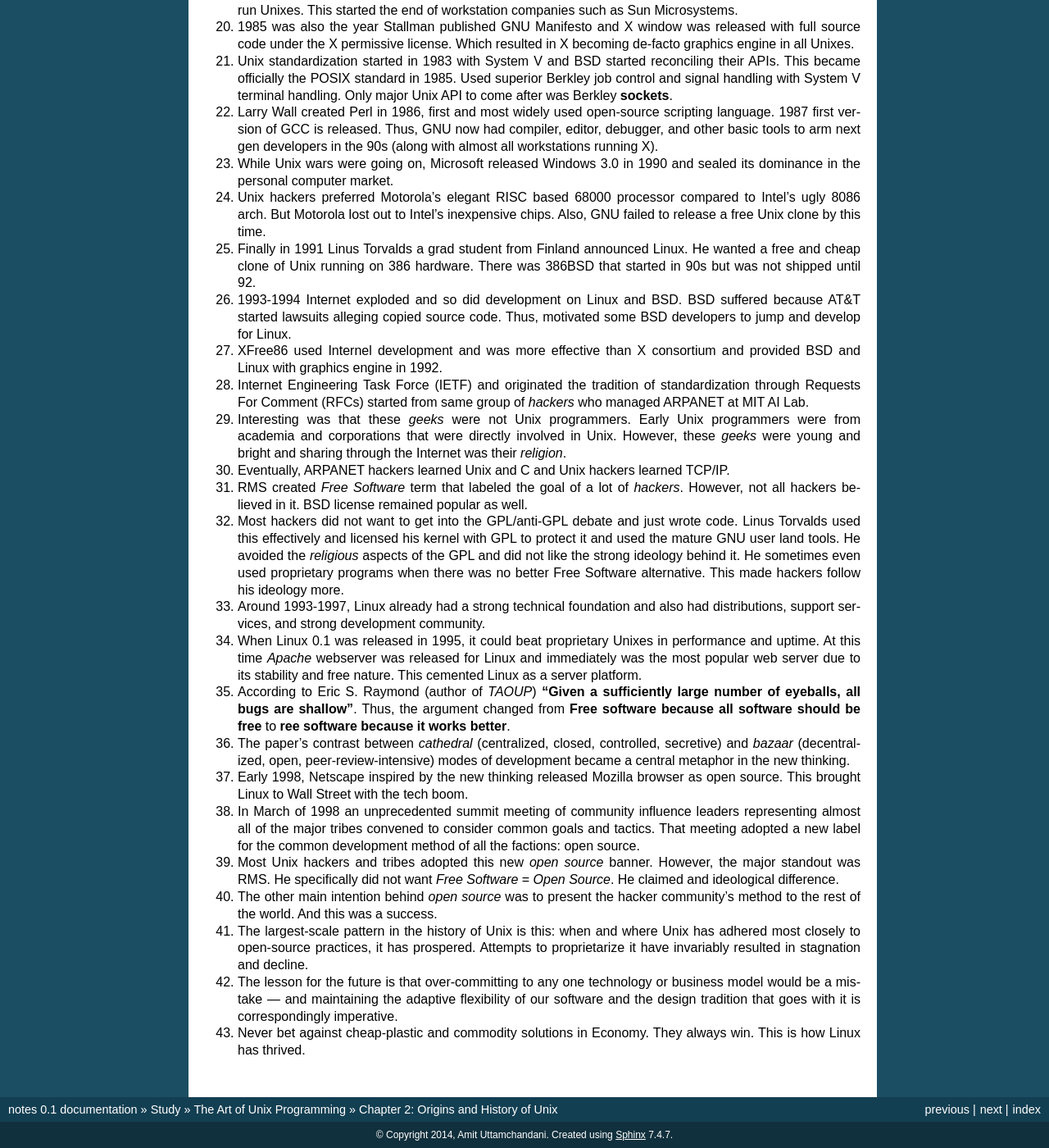
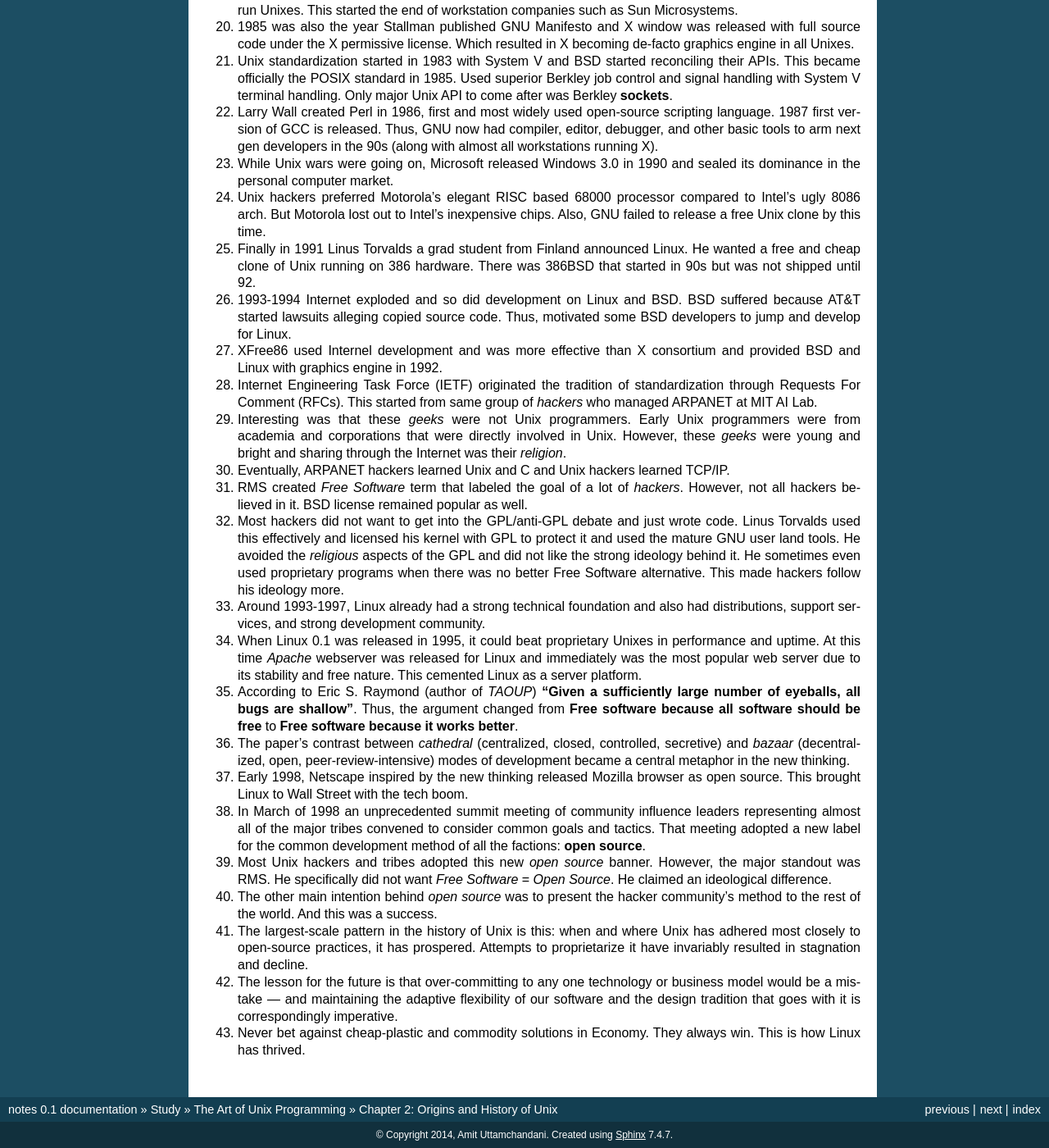
Before and after one commit to amituttam/notes, a Sphinx documentation site: the page built from docs/study/taoup/taoup-ch2-history.rst, in a window 1280 px wide and 1400 px high, scrolled down 977 px. Shown: the whole window at 82% size. Built offline with Sphinx 7.4.7, drawn with Linux system fonts in a browser that asks for light colours; some of the changed text lies outside the part shown.

Commit message:
Update taoup-ch2-history.rst
Formatting. and spelling fixes.

```diff
--- a/docs/study/taoup/taoup-ch2-history.rst
+++ b/docs/study/taoup/taoup-ch2-history.rst
@@ -116,9 +116,9 @@
 #. XFree86 used Internel development and was more effective than X
    consortium and provided BSD and Linux with graphics engine in 1992.
 
-#. Internet Engineering Task Force (IETF) and originated the tradition
-   of standardization through Requests For Comment (RFCs) started from
-   same group of *hackers* who managed ARPANET at MIT AI Lab.
+#. Internet Engineering Task Force (IETF) originated the tradition
+   of standardization through Requests For Comment (RFCs). This started
+   from same group of *hackers* who managed ARPANET at MIT AI Lab.
 
 #. Interesting was that these *geeks* were not Unix programmers. Early
    Unix programmers were from academia and corporations that were
@@ -153,7 +153,7 @@
 #. According to Eric S. Raymond (author of *TAOUP*) **"Given a
    sufficiently large number of eyeballs, all bugs are shallow"**. Thus,
    the argument changed from **Free software because all software should
-   be free** to **ree software because it works better**.
+   be free** to **Free software because it works better**.
 
 #. The paper's contrast between *cathedral* (centralized, closed,
    controlled, secretive) and *bazaar* (decentralized, open,
@@ -167,12 +167,12 @@
 #. In March of 1998 an unprecedented summit meeting of community
    influence leaders representing almost all of the major tribes
    convened to consider common goals and tactics. That meeting adopted a
-   new label for the common development method of all the factions: open
-   source.
+   new label for the common development method of all the factions: **open
+   source**.
 
 #. Most Unix hackers and tribes adopted this new *open source* banner.
    However, the major standout was RMS. He specifically did not want
-   *Free Software* = *Open Source*. He claimed and ideological
+   *Free Software* = *Open Source*. He claimed an ideological
    difference.
 
 #. The other main intention behind *open source* was to present the
```
Also changed, not shown: other parts of docs/study/taoup/taoup-ch2-history.rst (+1 -1 lines).
